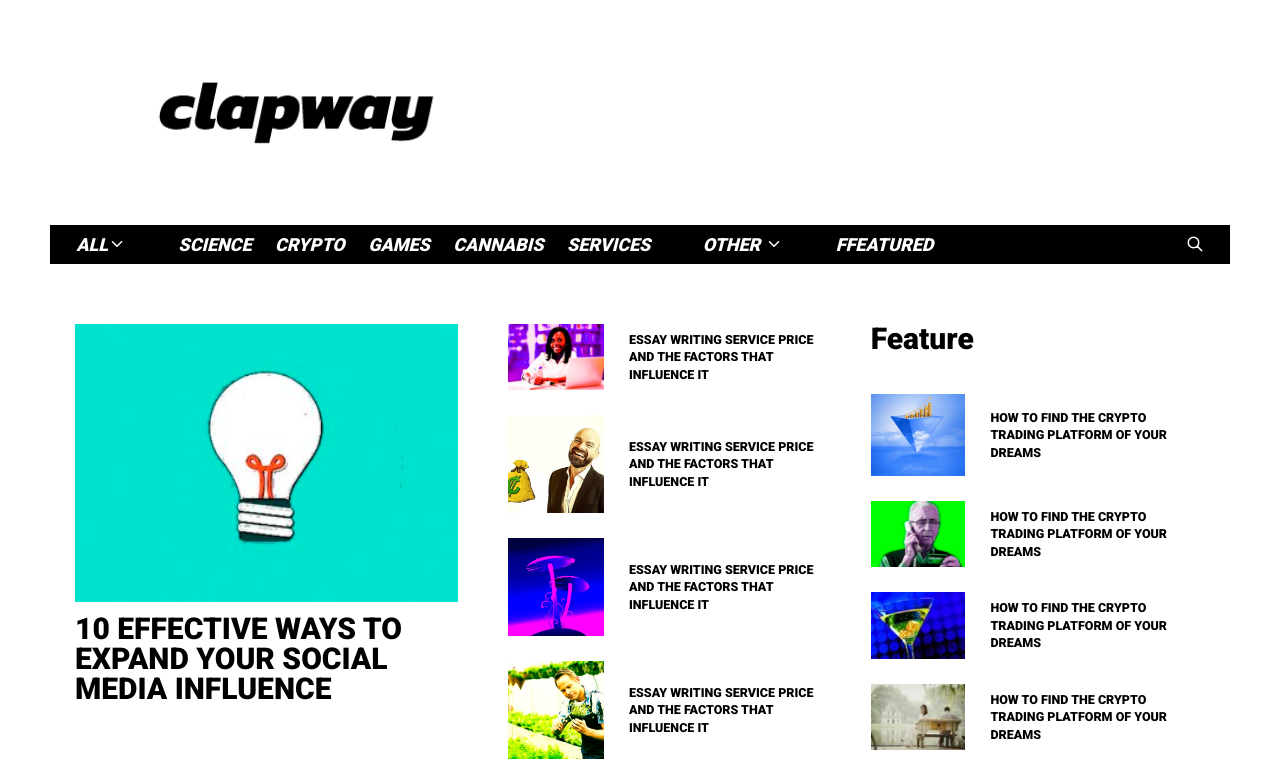
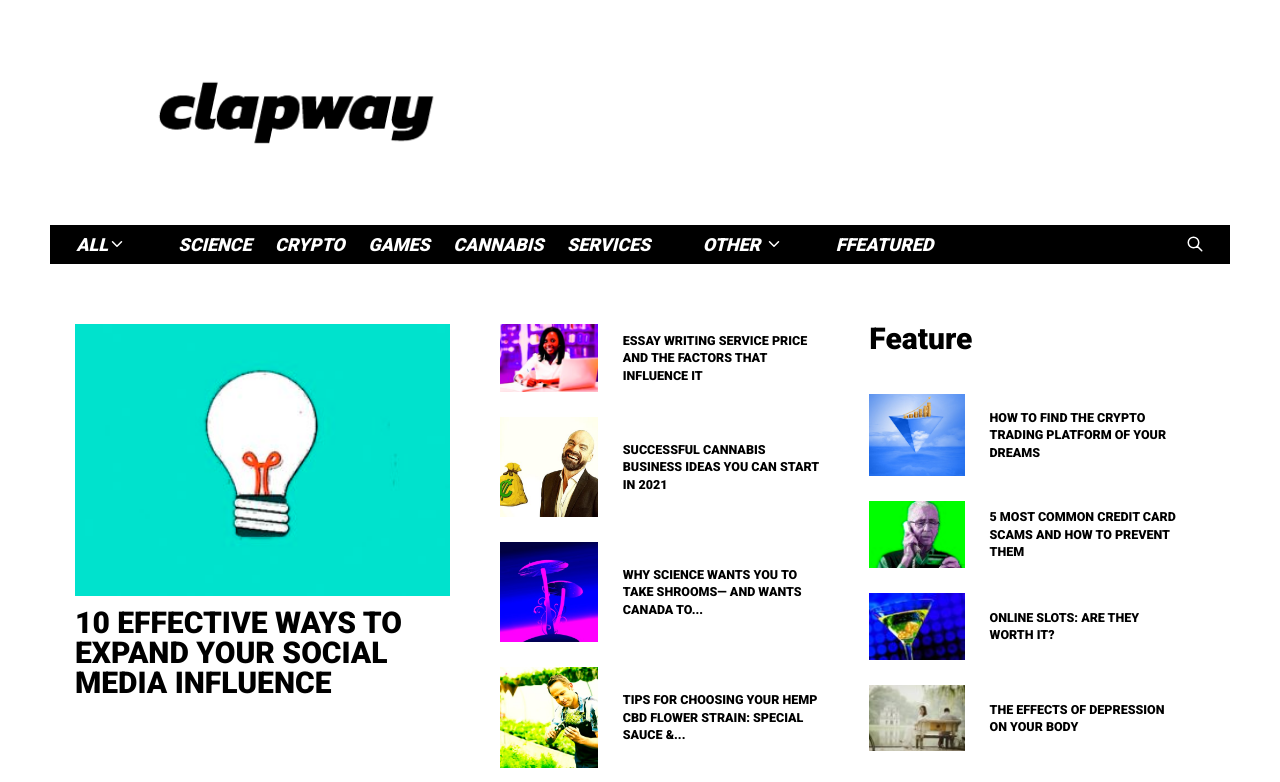
Before and after one commit to Akogwu24/clapway, a React (Create React App) app: page / in a window 1280 px wide. Shown: the top 782 px of the page. Built offline with nearby package versions, Linux system fonts and the light colour scheme.

Commit message:
image text refactored

```diff
--- a/src/components/Effective.jsx
+++ b/src/components/Effective.jsx
@@ -16,7 +16,21 @@ import lovers from '../assets/images/lover.jpeg';
 
 const Effective = () => {
   const images = [writer, moneyMan, shroom, marijuana, cat];
+  const imagesText = [
+    'ESSAY WRITING SERVICE PRICE AND THE FACTORS THAT INFLUENCE IT',
+    'SUCCESSFUL CANNABIS BUSINESS IDEAS YOU CAN START IN 2021',
+    'WHY SCIENCE WANTS YOU TO TAKE SHROOMS— AND WANTS CANADA TO...',
+    'TIPS FOR CHOOSING YOUR HEMP CBD FLOWER STRAIN: SPECIAL SAUCE &...',
+    'WHAT YOU SHOULD KNOW ABOUT A BALINESE CAT',
+  ];
+
   const featuredImages = [trading, fraud, drink, lovers];
+  const featuredImagesText = [
+    'HOW TO FIND THE CRYPTO TRADING PLATFORM OF YOUR DREAMS',
+    '5 MOST COMMON CREDIT CARD SCAMS AND HOW TO PREVENT THEM',
+    'ONLINE SLOTS: ARE THEY WORTH IT?',
+    'THE EFFECTS OF DEPRESSION ON YOUR BODY',
+  ];
 
   return (
     <section className='md:flex justify-between  border-b-4 pb-20 border-gray-300'>
@@ -27,11 +41,11 @@ const Effective = () => {
         text='10 EFFECTIVE WAYS TO EXPAND YOUR SOCIAL MEDIA INFLUENCE'
       />
       <div>
-        {images.map((image) => (
+        {images.map((image, text) => (
           <SmallCard
             imgstyle='w-72'
             smallImg={image}
-            smallText='ESSAY WRITING SERVICE PRICE AND THE FACTORS THAT INFLUENCE IT'
+            smallText={imagesText[text]}
           />
         ))}
       </div>
@@ -39,11 +53,11 @@ const Effective = () => {
       <div>
         <h1 className=' mt-32 md:mt-auto text-5xl mb-16 font-bold'>Feature</h1>
 
-        {featuredImages.map((featuredImage) => (
+        {featuredImages.map((featuredImage, text) => (
           <SmallCard
             imgstyle='w-80'
             smallImg={featuredImage}
-            smallText='HOW TO FIND THE CRYPTO TRADING PLATFORM OF YOUR DREAMS'
+            smallText={featuredImagesText[text]}
           />
         ))}
       </div>
```
